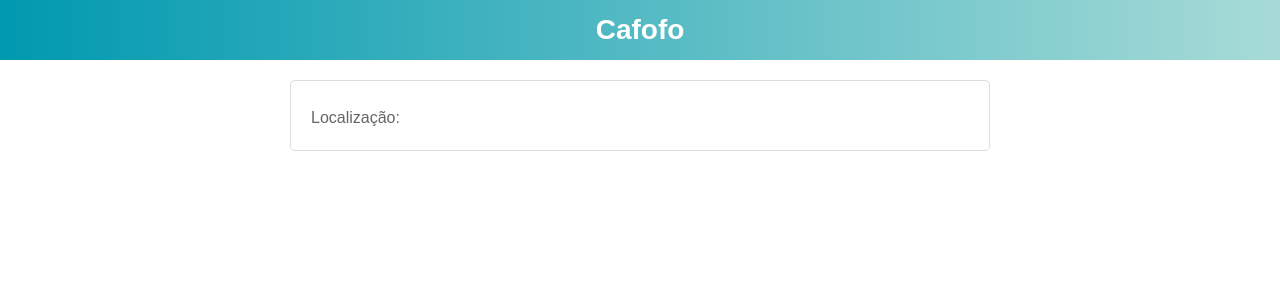
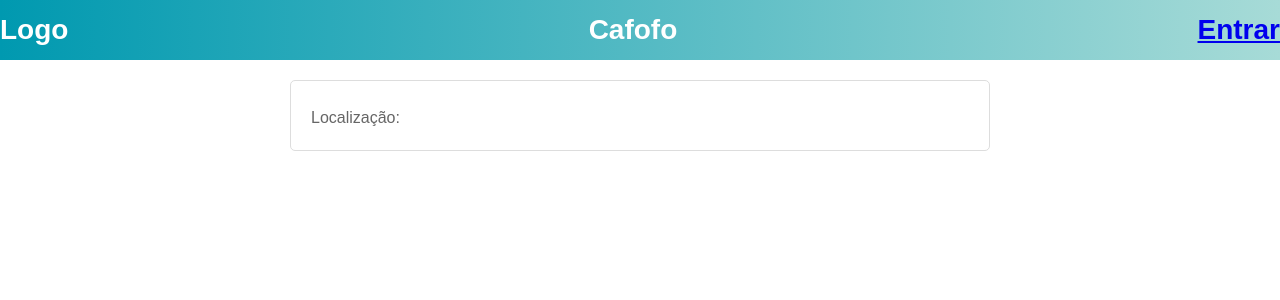
Before and after one commit to desenho-2019/WebAPP, a React (Create React App) app in the folder cafofo/: page /cafofos/1 in a window 1280 px wide. Shown: the top 300 px of the page. Built offline with nearby package versions, Linux system fonts and the light colour scheme; no server answers.

Commit message:
#2 Adding Login Button on Header

```diff
--- a/cafofo/src/components/Header/index.js
+++ b/cafofo/src/components/Header/index.js
@@ -1,7 +1,20 @@
-import React from 'react';
-
+import React, {Component} from 'react';
+import Login from '../../pages/login/index'
 import './styles.css';
 
-const Header = () => <header id='main-header'>Cafofo</header>
+
+
+const Header = () =>
+    <header id='main-header'>
+        <div id='logo-container'>
+            Logo
+        </div>
+        <a id='title'>
+            Cafofo
+        </a>
+        <div id='login-container'>
+            <a id='login-button' href={<Login/>} >Entrar</a>
+        </div>
+    </header>
 
 export default Header;
--- a/cafofo/src/components/Header/styles.css
+++ b/cafofo/src/components/Header/styles.css
@@ -6,6 +6,16 @@ header#main-header {
     font-weight: bold;
     color: #FFF;
     display: flex;
-    justify-content: center;
+    justify-content: space-between;
     align-items: center;
 }
+
+div#login-container {
+}
+
+a#title {
+}
+
+button#login-button {
+    font-size: 100%;
+}
--- /dev/null
+++ b/cafofo/src/pages/login/index.css
@@ -0,0 +1,3 @@
+div#container {
+    background-color: black;
+}
--- /dev/null
+++ b/cafofo/src/pages/login/index.js
@@ -0,0 +1,16 @@
+import React, {Component} from 'react';
+
+export default class Login extends Component {
+    render() {
+        return(
+            <div>
+
+                <h1>
+                    Login <br />
+                    Login <br />
+                    Login <br />
+                </h1>
+            </div>
+        )
+    }
+}
```
